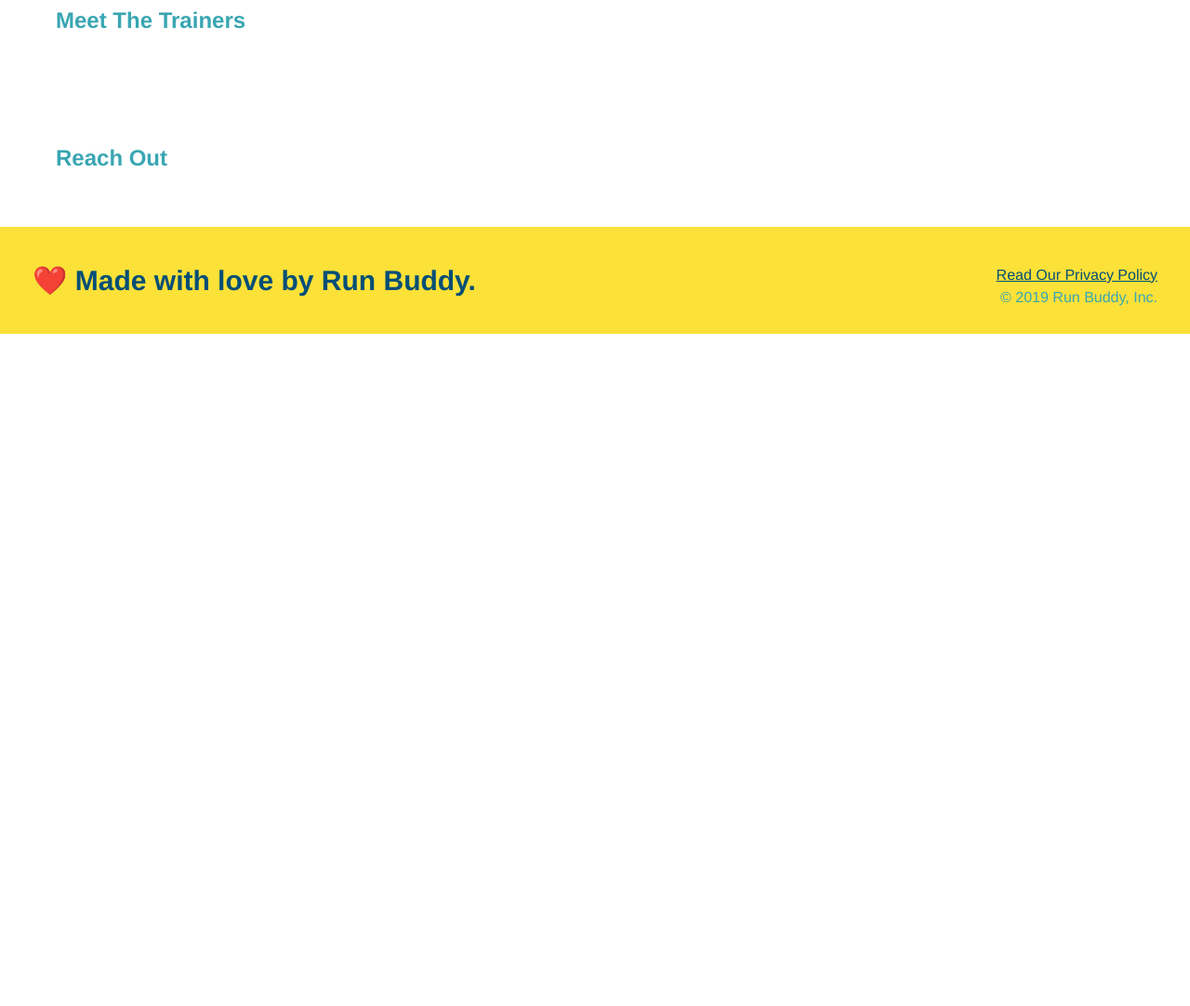
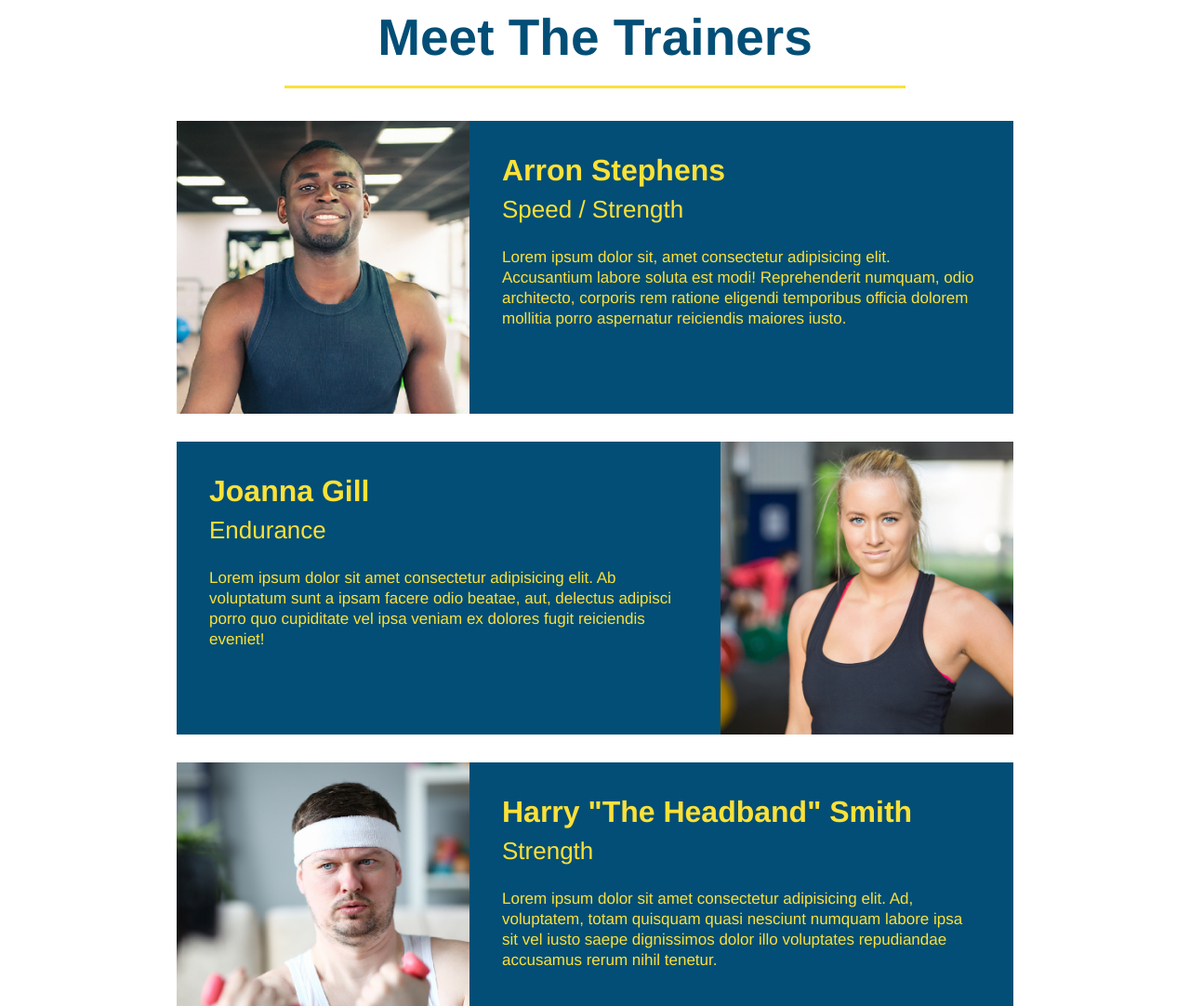
Before and after one commit to savongrasm42/run-buddy, a plain HTML site: page index.html in a window 1280 px wide. Shown: the part 2680-3762 px from the top of the page at 93% size. Before the commit the page ends 3039 px from the top, so only its background shows below. Drawn offline with Linux system fonts and the light colour scheme.

Commit message:
Meet the trainers section

```diff
--- a/assets/css/style.css
+++ b/assets/css/style.css
@@ -193,3 +193,49 @@
 .steps span {
     font-size: 38px;
 }
+
+.trainers{
+    text-align: center;
+}
+
+.trainer {
+    width: 900px;
+    margin: 0 auto 30px auto;
+    background: #024e76;
+    color:#fce138;
+    overflow:auto;
+}
+
+.trainer img{
+    width: 35%;
+    float: left;
+}
+
+.trainer-bio{
+    padding: 35px;
+    float: left;
+    width: 65%;
+}
+
+.text-left{
+    text-align: left;
+}
+
+.text-right{
+    text-align: right;
+}
+
+.trainer-bio h3{
+    font-size: 32px;
+    margin-bottom: 8px;
+}
+
+.trainer-bio h4{
+    font-weight: lighter;
+    font-size: 26px;
+    margin-bottom: 25px;
+}
+.trainer-bio p {
+    font-size: 17px;
+    line-height: 1.3;
+}
--- a/index.html
+++ b/index.html
@@ -106,8 +106,43 @@
 </section>
 
 <!-- "Meet the trainers" section-->
-<section>
-    <h2>Meet The Trainers</h2>
+<section id= "your-trainers" class="trainers"  >
+    <h2 class="section-title primary-border ">Meet The Trainers</h2>
+    <article class ="trainer">
+        <img src ="./assets/images/trainer-1.jpg" alt= "Arron Stephens in his workout clothes, ready to pump iron."/>
+        <div class ="trainer-bio text-left">
+         <h3>Arron Stephens</h3>
+         <h4>Speed / Strength</h4>
+          <p>
+            Lorem ipsum dolor sit, amet consectetur adipisicing elit. Accusantium labore soluta est modi! Reprehenderit numquam, odio architecto, corporis rem ratione eligendi temporibus officia dolorem mollitia porro aspernatur reiciendis maiores iusto.
+         </p>
+        </div>
+    </article>
+    <!--second trainer-->
+    <article class ="trainer">
+
+        <div class="trainer-bio text-left">
+            <h3>Joanna Gill</h3>
+            <h4>Endurance</h4>
+            <p> Lorem ipsum dolor sit amet consectetur adipisicing elit. Ab voluptatum sunt a ipsam facere odio beatae, aut, delectus adipisci porro quo cupiditate vel ipsa veniam ex dolores fugit reiciendis eveniet!
+
+            </p>
+        </div>
+        <img src="assets/images/trainer-2.jpg" alt="Joanna Gill cooling off after a workout"/>
+
+
+    </article>
+     <!-- third trainer-->
+     <article class="trainer">
+         <img src="./assets/images/trainer-3.jpg" alt="Harry smith weating a headband and lifting comically small pink weights" />
+         <div class= "trainer-bio text-left">
+             <h3>Harry "The Headband" Smith</h3>
+             <h4>Strength</h4>
+             <p>
+                 Lorem ipsum dolor sit amet consectetur adipisicing elit. Ad, voluptatem, totam quisquam quasi nesciunt numquam labore ipsa sit vel iusto saepe dignissimos dolor illo voluptates repudiandae accusamus rerum nihil tenetur.
+             </p>
+         </div>
+     </article>
 </section>
 
 <!-- "reach out" section -->
```
Also changed, not shown: assets/images/trainer-1.jpg (added), assets/images/trainer-2.jpg (added), assets/images/trainer-3.jpg (added).
